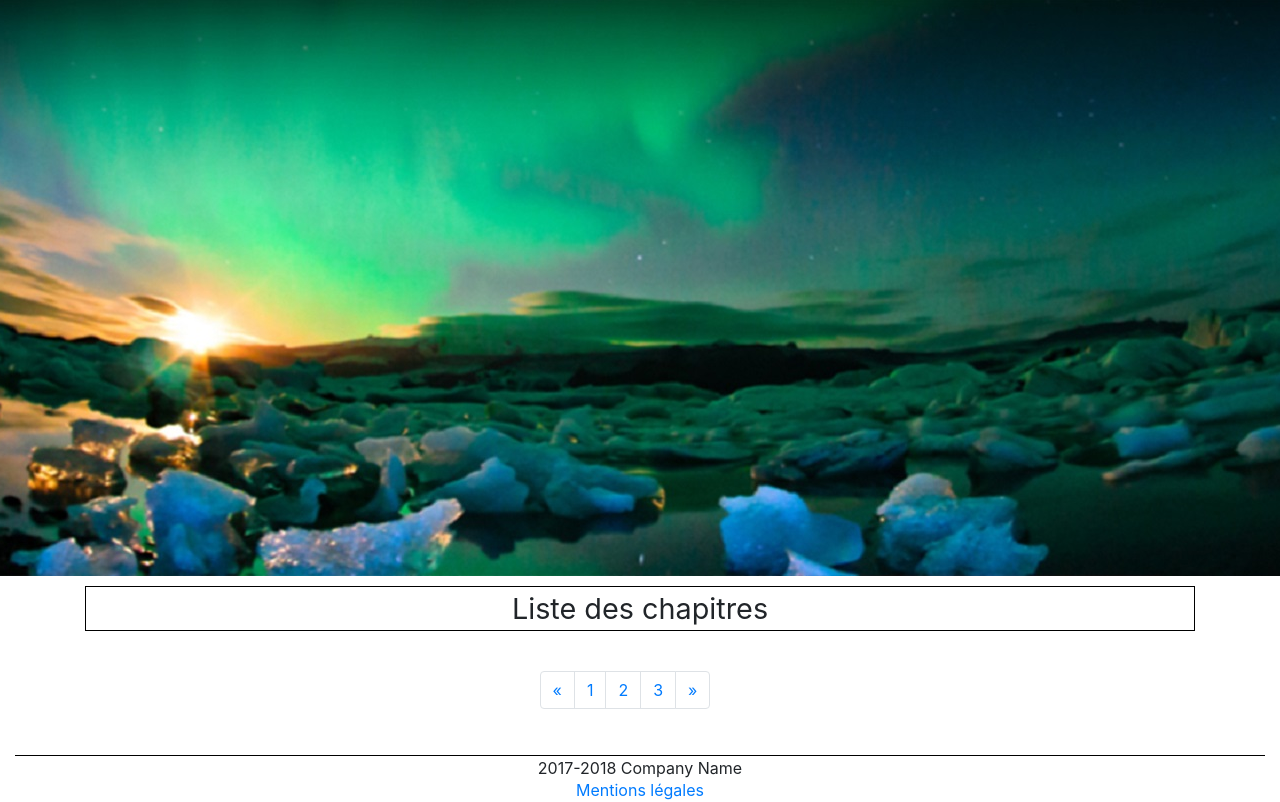
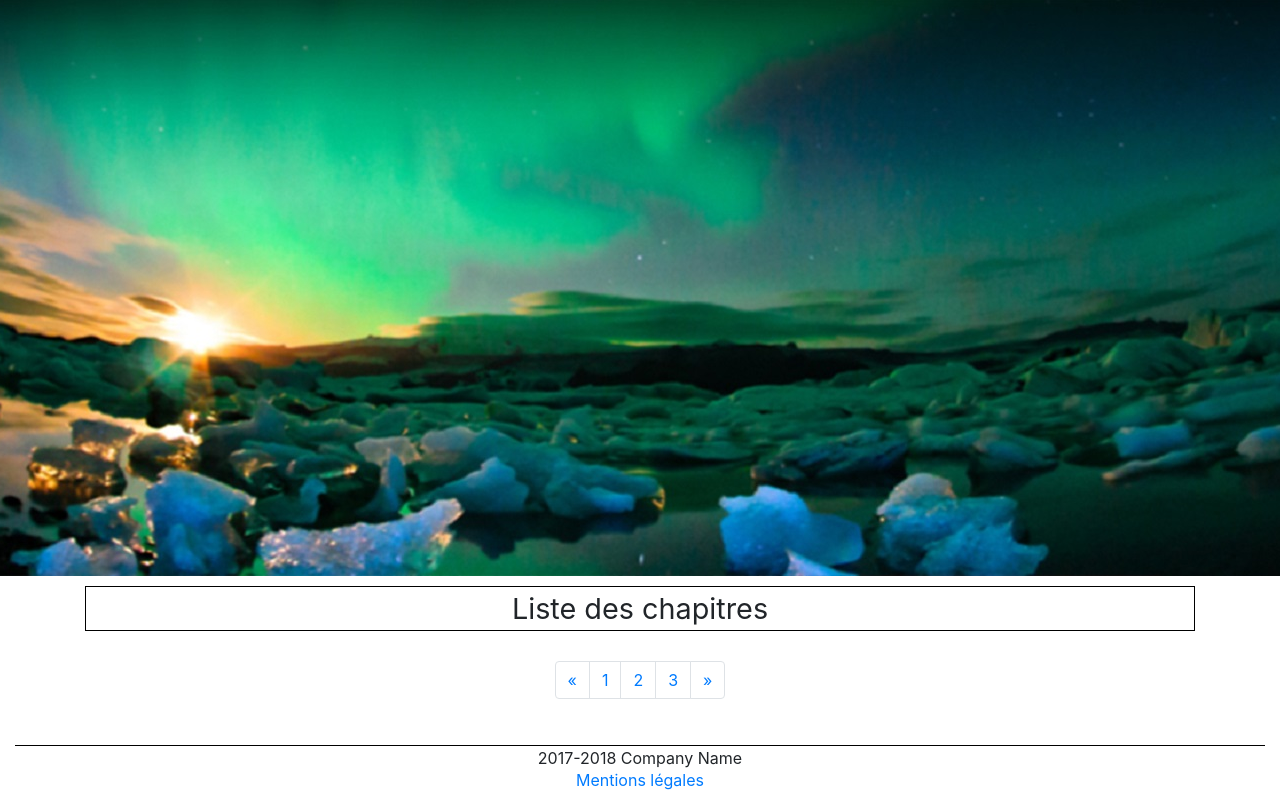
Before and after one commit to Bloodyhands/Bloody, a PHP site: page / in a window 1280 px wide; the page is wider, and only the part inside the window is pictured. Shown: the part 99-901 px from the top of that part. Run offline with PHP 8.4, Linux system fonts and the light colour scheme; data that the repository does not hold is empty.

Commit message:
Modification du CSS dans la page allPostsView

```diff
--- a/public/css/style.css
+++ b/public/css/style.css
@@ -33,8 +33,7 @@ footer p
 	margin-top: 30px;
 	margin-bottom: -2px;
 }
-
 #pagination
 {
-	margin-top: 30px;
+	margin-top: 20px;
 }
--- a/views/frontend/allPostsView.php
+++ b/views/frontend/allPostsView.php
@@ -1,5 +1,6 @@
 <?php ob_start(); ?>
 <?php $title = 'Liste des chapitres'; ?>
+
 <div class="row justify-content-center">
 	<?php
 	foreach($posts as $data)
@@ -13,10 +14,9 @@ foreach($posts as $data)
 	<?php
 	}
 	?>
-</div>
-<div class="row justify-content-center" id="pagination">
+	<div class="col-12" id="pagination">
 		<nav aria-label="Page navigation example">
-	  <ul class="pagination">
+		  <ul class="pagination justify-content-center">
 		    <li class="page-item">
 		      <a class="page-link" href="#" aria-label="Previous">
 		        <span aria-hidden="true">&laquo;</span>
@@ -35,5 +35,7 @@ foreach($posts as $data)
 		  </ul>
 		</nav>
 	</div>
+</div>
+
 <?php $content = ob_get_clean(); ?>
 <?php require('views\frontend\template.php'); ?>
--- a/views/frontend/template.php
+++ b/views/frontend/template.php
@@ -21,7 +21,7 @@
           </div>
           <div class="col-6">
             <nav class="nav justify-content-center">
-              <a class="nav-link" href="index.php?page=allPostsView.php">Chapitres</a>
+              <a class="nav-link" href="index.php?page=index.php">Chapitres</a>
               <a class="nav-link" href="index.php?page=contact">Contact</a>
               <a class="nav-link" href="index.php?page=connexion">Connexion</a>
               <a class="nav-link" href="index.php?page=subscription">Inscription</a>
```
Lines whose indentation alone changed are shown as unchanged.
